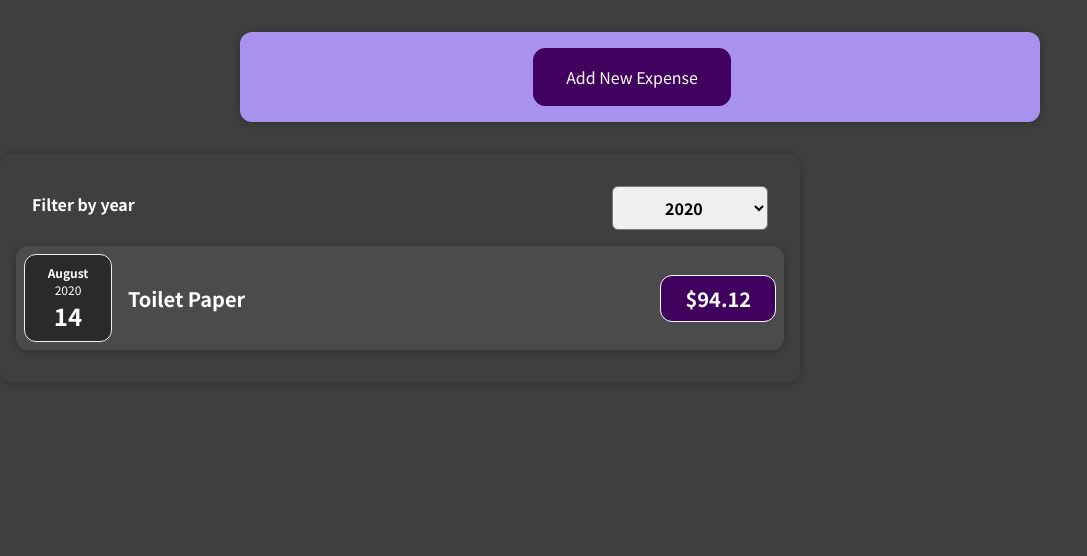
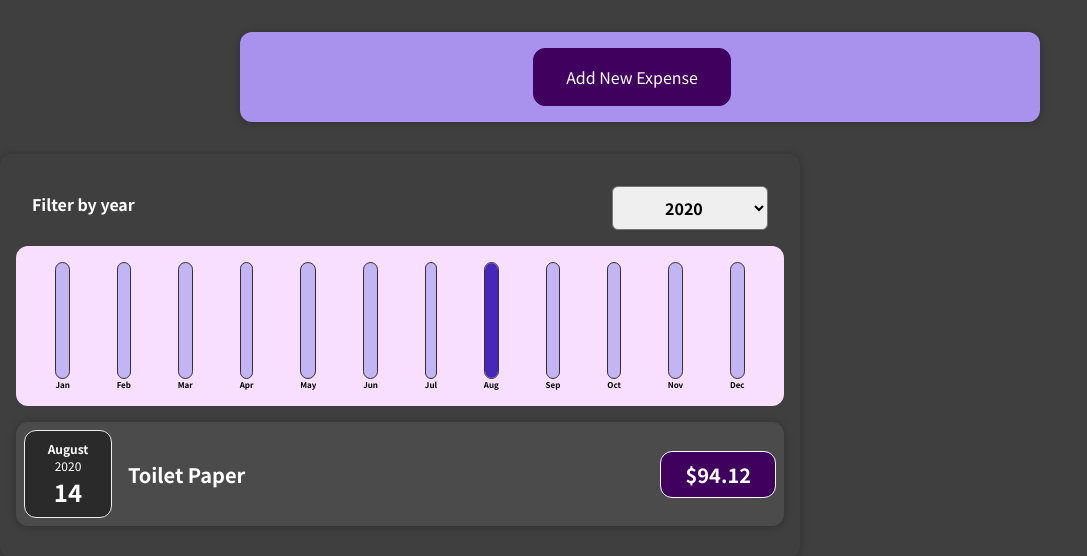
Before and after one commit to mverma45/ReactToDoList, a React (Create React App) app: page / in a window 1280 px wide. Shown: the top 556 px of the page, without its empty margins (0-1087 px from the left). Built offline with nearby package versions, Linux system fonts and the light colour scheme; the HTML template or start-up script is replaced by a standard one.

Commit message:
adding work

```diff
--- /dev/null
+++ b/src/components/Chart/Chart.css
@@ -0,0 +1,9 @@
+.chart {
+  padding: 1rem;
+  border-radius: 12px;
+  background-color: #f8dfff;
+  text-align: center;
+  display: flex;
+  justify-content: space-around;
+  height: 10rem;
+}
--- /dev/null
+++ b/src/components/Chart/Chart.js
@@ -0,0 +1,23 @@
+import React from "react"
+import ChartBar from "./ChartBar"
+import "./Chart.css"
+
+const Chart = props => {
+  const dataPointValues = props.dataPoints.map(dataPoint => dataPoint.value)
+  const totalMaximum = Math.max(...dataPointValues)
+
+  return (
+    <div className="chart">
+      {props.dataPoints.map(dataPoint => (
+        <ChartBar
+          key={dataPoint.id}
+          value={dataPoint.value}
+          maxValue={totalMaximum}
+          label={dataPoint.label}
+        />
+      ))}
+    </div>
+  )
+}
+
+export default Chart
--- /dev/null
+++ b/src/components/Chart/ChartBar.css
@@ -0,0 +1,30 @@
+.chart-bar {
+  height: 100%;
+  display: flex;
+  flex-direction: column;
+  align-items: center;
+}
+
+.chart-bar__inner {
+  height: 100%;
+  width: 100%;
+  border: 1px solid #313131;
+  border-radius: 12px;
+  background-color: #c3b4f3;
+  overflow: hidden;
+  display: flex;
+  flex-direction: column;
+  justify-content: flex-end;
+}
+
+.chart-bar__fill {
+  background-color: #4826b9;
+  width: 100%;
+  transition: all 0.3s ease-out;
+}
+
+.chart-bar__label {
+  font-weight: bold;
+  font-size: 0.5rem;
+  text-align: center;
+}
--- /dev/null
+++ b/src/components/Chart/ChartBar.js
@@ -0,0 +1,23 @@
+import React from "react"
+import "./ChartBar.css"
+
+const ChartBar = props => {
+  let barFillHeight = "0%"
+
+  if (props.maxValue > 0) {
+    barFillHeight = Math.round((props.value / props.maxValue) * 100) + "%"
+  }
+  return (
+    <div className="chart-bar">
+      <div className="chart-bar__inner">
+        <div
+          className="chart-bar__fill"
+          style={{ height: barFillHeight }}
+        ></div>
+      </div>
+      <div className="chart-bar__label">{props.label}</div>
+    </div>
+  )
+}
+
+export default ChartBar
--- a/src/components/Expenses/Expenses.js
+++ b/src/components/Expenses/Expenses.js
@@ -2,6 +2,7 @@
 import ExpensesFilter from "./ExpensesFilter"
 import Card from "../UI/Card"
 import ExpensesList from "./ExpensesList"
+import ExpensesChart from "./ExpensesChart"
 import "./Expenses.css"
 
 function Expenses(props) {
@@ -24,6 +25,7 @@
           selected={filteredYear}
           onChangeFilter={filterChangeHandler}
         />
+        <ExpensesChart expenses={filteredExpenses} />
         <ExpensesList items={filteredExpenses} />
       </Card>
     </div>
--- /dev/null
+++ b/src/components/Expenses/ExpensesChart.js
@@ -0,0 +1,28 @@
+import React from "react"
+import Chart from "../Chart/Chart"
+
+const ExpensesChart = props => {
+  const chartDataPoints = [
+    { label: "Jan", value: 0 },
+    { label: "Feb", value: 0 },
+    { label: "Mar", value: 0 },
+    { label: "Apr", value: 0 },
+    { label: "May", value: 0 },
+    { label: "Jun", value: 0 },
+    { label: "Jul", value: 0 },
+    { label: "Aug", value: 0 },
+    { label: "Sep", value: 0 },
+    { label: "Oct", value: 0 },
+    { label: "Nov", value: 0 },
+    { label: "Dec", value: 0 },
+  ]
+
+  for (const expense of props.expenses) {
+    const expenseMonth = expense.date.getMonth()
+    chartDataPoints[expenseMonth].value += expense.amount
+  }
+
+  return <Chart dataPoints={chartDataPoints} />
+}
+
+export default ExpensesChart
--- a/src/components/NewExpense/ExpenseForm.js
+++ b/src/components/NewExpense/ExpenseForm.js
@@ -51,7 +51,7 @@
     event.preventDefault()
     const expenseData = {
       title: enteredTitle,
-      amount: enteredAmount,
+      amount: +enteredAmount,
       date: new Date(enteredDate),
       //this will parse the date string and convert it to a date object.
     }
```
Also changed, not shown: 1 other file (tests, documents, lock files or other folders).
